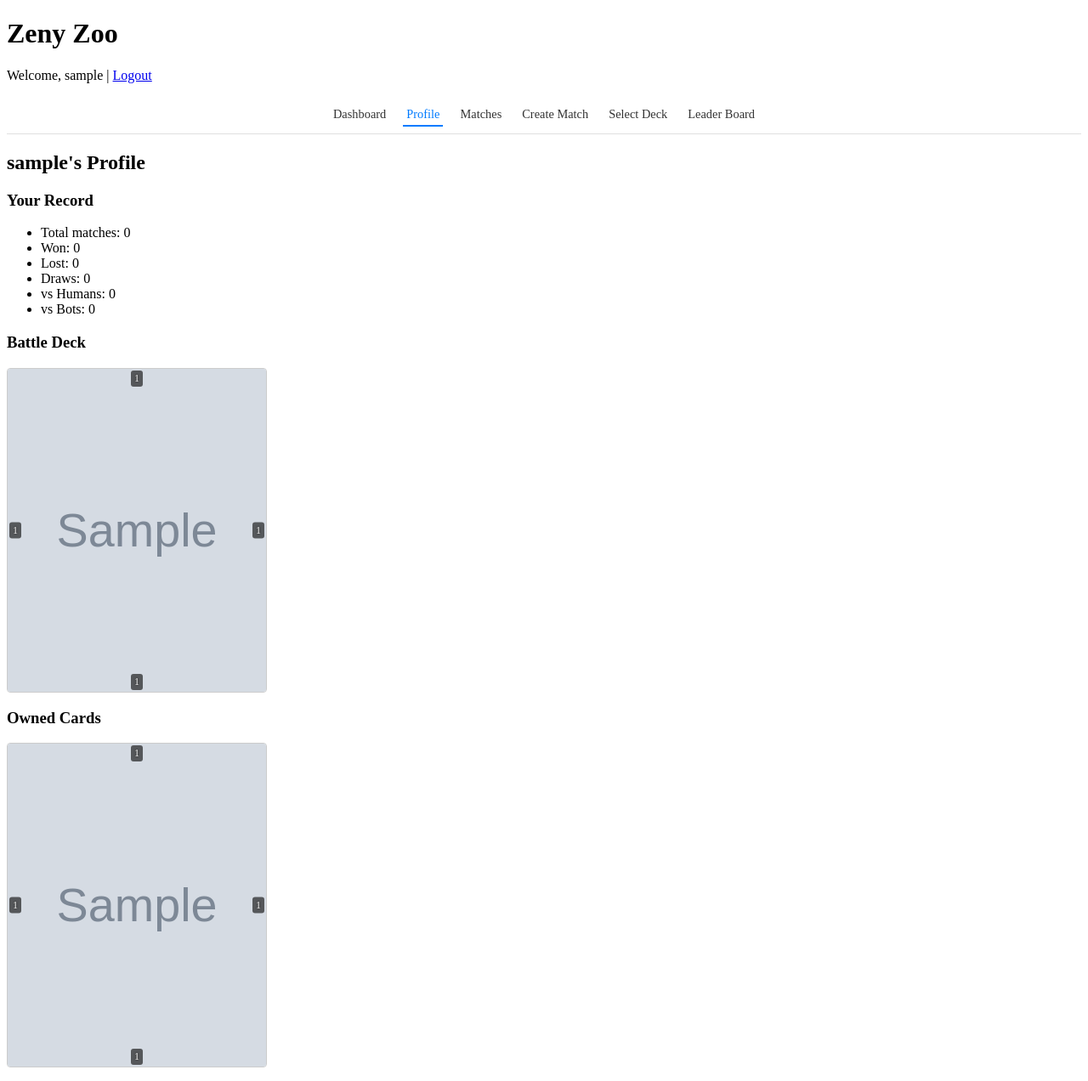
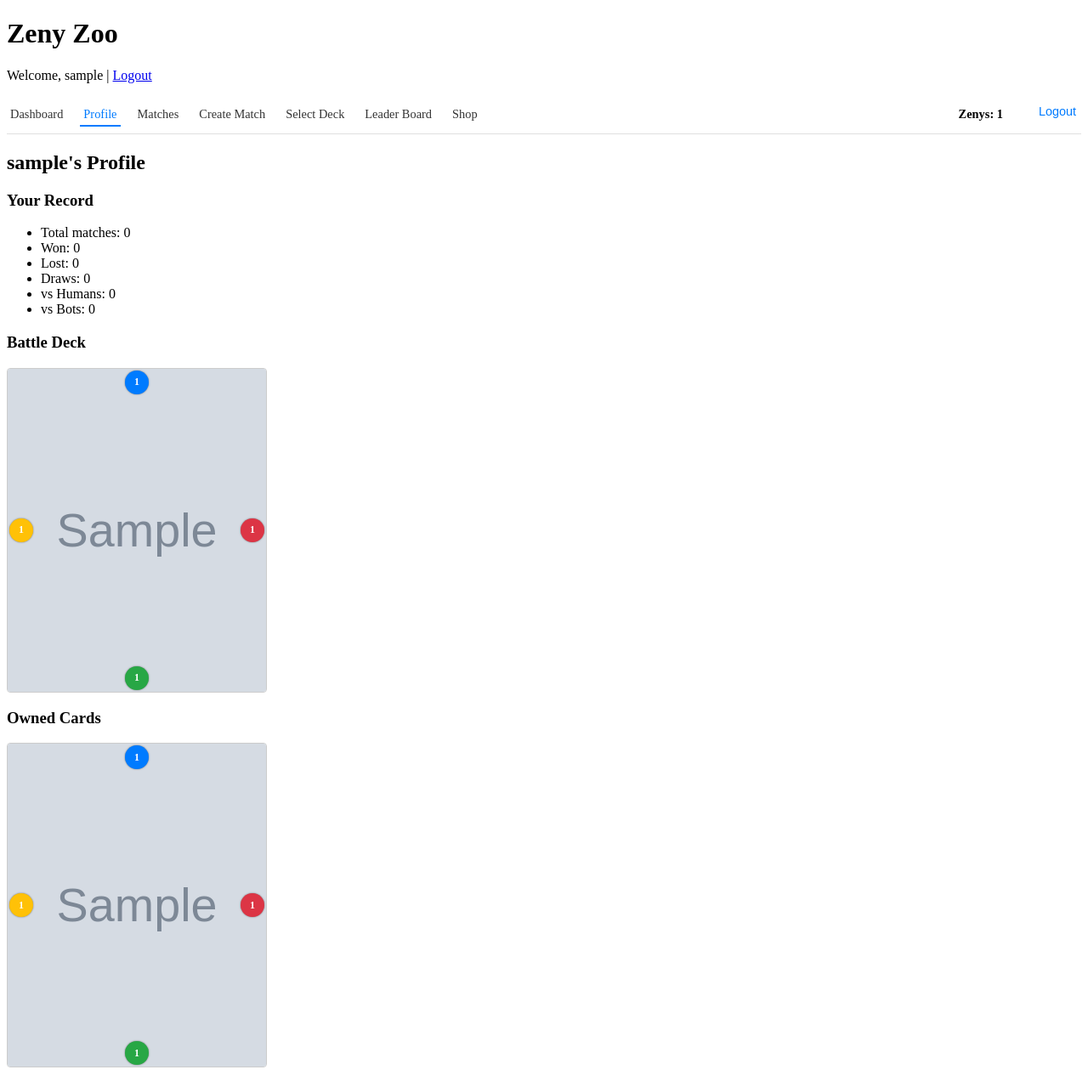
Before and after one commit to GreenIshHat/ZenyZoo-backend, a Django app: page /game/profile/ in a window 1280 px wide. Shown: the whole page at 85% size. Run offline with Django 5.2, Linux system fonts and the light colour scheme; a user stored in the database is signed in; tables that the repository leaves empty hold one stand-in row (values such as "Sample post"); grey boxes marked "Sample" are stand-in pictures; data that the repository does not hold is empty.

Commit message:
backend gameplay players and bot WIP

```diff
--- a/game/management/commands/seed_player_cards.py
+++ b/game/management/commands/seed_player_cards.py
@@ -14,7 +14,10 @@ class Command(BaseCommand):
 
         for player in Player.objects.all():
             created = 0
-            for card in cards:
+
+            # Only take the first 10 entries from the JSON
+            starter_entries = cards[:10]
+            for card in starter_entries:
                 pc, was_new = PlayerCard.objects.get_or_create(owner=player, card=card)
                 if was_new:
                     # Optionally, mark the first 7 as in_battle_deck:
--- a/game/models.py
+++ b/game/models.py
@@ -11,11 +11,14 @@ class Player(models.Model):
     created_at = models.DateTimeField(auto_now_add=True)
     is_bot = models.BooleanField(default=False)
 
+    credits = models.PositiveIntegerField(default=1000)
+
     bot_strategy = models.CharField(
         max_length=32,
         choices=[('random', 'Random')],
         default='random'
     )
+
 
     def matches(self):
         """All matches this player participated in."""
@@ -65,6 +68,8 @@ class Card(models.Model):
     strength_left = models.IntegerField()
     strength_right = models.IntegerField()
     lore = models.TextField(blank=True)
+
+    price = models.PositiveIntegerField(default=100)
 
     def __str__(self):
         return self.name
--- a/game/static/game/style.css
+++ b/game/static/game/style.css
@@ -80,25 +80,96 @@
   background-size: cover !important;
   background-position: center !important;
 }
-.stat {
-  position: absolute;
-  font-size: .75rem;
-  color: #fff;
-  text-shadow: 0 0 2px #000;
-  background: rgba(0,0,0,0.6);
-  padding: 2px 4px;
-  border-radius: 3px;
-  z-index: 2;
-}
-.stat-top    { top: 2px;    left: 50%; transform: translateX(-50%); }
-.stat-right  { right:2px;   top: 50%; transform: translateY(-50%); }
-.stat-bottom { bottom:2px;  left: 50%; transform: translateX(-50%); }
-.stat-left   { left:2px;    top: 50%; transform: translateY(-50%); }
+
 .card.used {
   opacity: 0.4;
   filter: grayscale(100%);
   cursor: not-allowed;
 }
+
+
+/* ——— Circular Stat Badges ——— */
+.stat {
+  position: absolute;
+  width: 28px;               /* badge diameter */
+  height: 28px;
+  border-radius: 50%;        /* make it a circle */
+  display: flex;             /* center number */
+  align-items: center;
+  justify-content: center;
+  font-size: 0.75rem;
+  font-weight: bold;
+  color: #fff;               /* white text */
+  text-shadow: none;
+  box-shadow: 0 0 2px rgba(0,0,0,0.5);
+  pointer-events: none;
+}
+
+/* Position & colors per edge */
+.stat-top {
+  top: 4px;
+  left: 50%;
+  transform: translateX(-50%);
+  background: #007bff;       /* blue */
+}
+
+.stat-right {
+  top: 50%;
+  right: 4px;
+  transform: translateY(-50%);
+  background: #dc3545;       /* red */
+}
+
+.stat-bottom {
+  bottom: 4px;
+  left: 50%;
+  transform: translateX(-50%);
+  background: #28a745;       /* green */
+}
+
+.stat-left {
+  top: 50%;
+  left: 4px;
+  transform: translateY(-50%);
+  background: #ffc107;       /* yellow */
+}
+
+/* ─── Override badge colors by owner ─── */
+.card.in-cell.my-card .stat {
+  background-color: #007bff !important;   /* your primary blue */
+}
+
+.card.in-cell.opponent-card .stat {
+  background-color: #dc3545 !important;   /* a vivid red */
+}
+
+/* ─── Tighter edge offsets ─── */
+/* bring each badge in by 2px instead of the default 4px */
+.stat-top {
+  top: 2px;
+}
+.stat-right {
+  right: 2px;
+}
+.stat-bottom {
+  bottom: 2px;
+}
+.stat-left {
+  left: 2px;
+}
+
+/* ensure the centering transform still applies */
+.stat-top,
+.stat-bottom {
+  left: 50%;
+  transform: translateX(-50%);
+}
+.stat-left,
+.stat-right {
+  top: 50%;
+  transform: translateY(-50%);
+}
+
 .card.in-cell.my-card {
   box-shadow: 0 0 0 5px rgba(0,128,255,0.8);
 }
@@ -255,3 +326,29 @@
     min-height: 180px;
   }
 }
+
+
+.credits {
+  margin-left: auto;
+  font-weight: bold;
+  padding: 0.25rem;
+}
+.logout-btn {
+  background: none;
+  border: none;
+  color: #007bff;
+  cursor: pointer;
+  font-size: 0.9rem;
+  margin-left: 1rem;
+}
+
+
+
+/* fade‐in for newly placed cards */
+.fade-in {
+  animation: fadeIn 0.4s ease-out;
+}
+@keyframes fadeIn {
+  from { opacity: 0; transform: scale(0.8); }
+  to   { opacity: 1; transform: scale(1); }
+}
--- a/game/templates/includes/navbar.html
+++ b/game/templates/includes/navbar.html
@@ -1,3 +1,4 @@
+  {% if user.is_authenticated %}
     <nav class="site-nav">
       <a href="{% url 'home' %}"
          class="{% if request.resolver_match.url_name == 'home' %}active{% endif %}">
@@ -23,4 +24,14 @@
          class="{% if request.resolver_match.url_name == 'standings' %}active{% endif %}">
         Leader Board
       </a>
+      <a href="{% url 'shop_view' %}"
+         class="{% if request.resolver_match.url_name == 'shop_view' %}active{% endif %}">
+        Shop
+      </a>
+      <span class="credits">Zenys: {{ request.user.player.credits }}</span>
+      <form method="post" action="{% url 'logout' %}" style="display:inline;">
+        {% csrf_token %}
+        <button type="submit" class="logout-btn">Logout</button>
+      </form>
     </nav>
+  {% endif %}
--- a/game/views/game_views.py
+++ b/game/views/game_views.py
@@ -2,7 +2,7 @@ from django.contrib.auth.decorators import login_required
 from django.shortcuts import render, redirect, get_object_or_404
 from django.db.models import Q, Count
 
-from game.models import Player, PlayerCard, Match
+from game.models import Player, PlayerCard, Match, ShopCard
 
 @login_required
 def home_view(request):
@@ -86,6 +86,13 @@ def battle_view(request, match_id):
     The JS-driven battle board.
     """
     match = get_object_or_404(Match, id=match_id)
+    player = get_object_or_404(Player, user=request.user)
+
+    # If slot 2 is open and this user is not the host, auto-join
+    if match.player_two is None and player != match.player_one:
+        match.player_two = player
+        match.save()
+
     return render(request, 'game/battle.html', {
         'match': match,
         # For backwards compatibility you can still expose match_id:
@@ -94,5 +101,9 @@ def battle_view(request, match_id):
 
 @login_required
 def shop_view(request):
-    items = ShopCard.objects.filter(is_active=True).select_related('card')
-    return render(request, 'game/shop.html', {'items': items})
+    # grab all active shop entries, including card info
+    shop_items = ShopCard.objects.filter(is_active=True).select_related('card')
+    return render(request, 'game/shop.html', {
+        'shop_items': shop_items,
+        'credits':    request.user.player.credits,
+    })
```
Also changed, not shown: game/deck_v2.json (+11 -1 lines), game/management/commands/seed_shop.py (added, +46 -0 lines), game/scripts/shop_cards.json (added, +8 -0 lines), game/signals.py (+5 -2 lines), game/static/game/script.js (+83 -34 lines), game/templates/game/battle.html (+10 -1 lines), game/templates/game/match_list.html (+32 -0 lines), game/templates/game/shop.html (+67 -18 lines), game/views/api.py (+40 -20 lines), game/migrations/0004_card_price_player_credits.py (added). Lines whose indentation alone changed are shown as unchanged.
